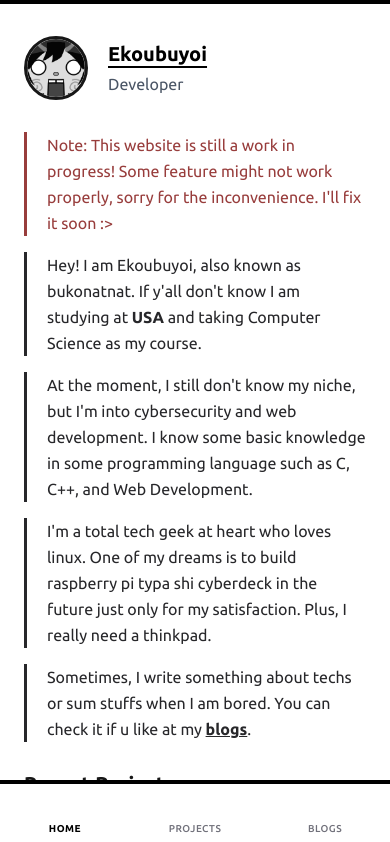
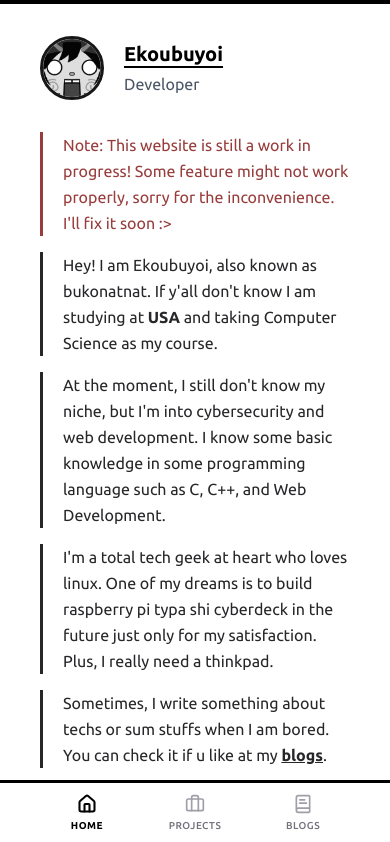
Before and after one commit to ekoubuyoi/ekoubu, a Next.js app: page / in a window 390 px wide. Shown: the top 842 px of the page. Built offline with nearby package versions, Linux system fonts and the light colour scheme.

Commit message:
fixed nav for mobile and line on top in main page.tsx

```diff
--- a/package.json
+++ b/package.json
@@ -16,6 +16,7 @@
     "react-markdown": "^10.1.0"
   },
   "devDependencies": {
+    "@netlify/plugin-nextjs": "^5.15.11",
     "@tailwindcss/postcss": "^4",
     "@types/node": "^20",
     "@types/react": "^19",
--- a/src/app/layout.tsx
+++ b/src/app/layout.tsx
@@ -24,7 +24,7 @@ export default function RootLayout({
       lang="en"
       className={`${ubuntu.variable} h-full antialiased`}
     >
-      <body className="border-t-[4px] border-black min-h-full flex flex-col bg-zinc-50">
+      <body className="sm:border-none border-t-[4px] border-black min-h-full flex flex-col bg-zinc-50">
         <Navbar />
         <main className="">{children}</main>
       </body>
--- a/src/app/page.tsx
+++ b/src/app/page.tsx
@@ -8,7 +8,7 @@ export default function Home() {
   const recentProject = projects.length > 0 ? projects[projects.length - 1] : null;
 
   return (
-    <main className="mx-auto flex w-full max-w-3xl flex-col items-start justify-between bg-white px-6 sm:px-10 md:px-10 pt-6 sm:pt-24 md:pt-20 pb-6 sm:pb-8">
+    <main className="mx-auto flex w-full max-w-3xl flex-col items-start justify-between bg-white px-10 sm:px-10 md:px-10 pt-6 sm:pt-24 md:pt-20 pb-6 sm:pb-8">
 
       {/* pfp and text info */}
       <div className="flex items-center sm:mt-6 mt-2 gap-5">
--- a/src/components/Navbar.tsx
+++ b/src/components/Navbar.tsx
@@ -3,22 +3,23 @@
 import Link from "next/link";
 import Image from "next/image";
 import { usePathname } from "next/navigation";
+import { Home, Briefcase, BookText } from "lucide-react"; // Import the icons
 
 const navItems = [
   {
     name: "Home",
     path: "/",
-    icon: <path strokeLinecap="round" strokeLinejoin="round" strokeWidth="2" d="m4 12 8-8 8 8M6 10.5V19a1 1 0 0 0 1 1h3v-3a1 1 0 0 1 1-1h2a1 1 0 0 1 1 1v3h3a1 1 0 0 0 1-1v-8.5" />
+    icon: Home, // Just pass the component reference
   },
   {
     name: "Projects",
     path: "/projects",
-    icon: <path strokeLinecap="round" strokeLinejoin="round" strokeWidth="2" d="M17 8H5m12 0a1 1 0 0 1 1 1v2.6M17 8l-4-4M5 8a1 1 0 0 0-1 1v10a1 1 0 0 0 1 1h12a1 1 0 0 0 1-1v-2.6M5 8l4-4 4 4m6 4h-4a2 2 0 1 0 0 4h4a1 1 0 0 0 1-1v-2a1 1 0 0 0-1-1Z" />
+    icon: Briefcase,
   },
   {
     name: "Blogs",
     path: "/blogs",
-    icon: <path strokeLinecap="round" strokeWidth="2" d="M6 4v10m0 0a2 2 0 1 0 0 4m0-4a2 2 0 1 1 0 4m0 0v2m6-16v2m0 0a2 2 0 1 0 0 4m0-4a2 2 0 1 1 0 4m0 0v10m6-16v10m0 0a2 2 0 1 0 0 4m0-4a2 2 0 1 1 0 4m0 0v2" />
+    icon: BookText,
   },
 ];
 
@@ -27,7 +28,7 @@ export default function Navbar() {
 
   return (
     <>
-      {/* Top Navbar (Desktop + Mobile Brand) */}
+      {/* Top Navbar (Desktop) */}
       <nav className="hidden md:block sticky top-10 z-50 w-full bg-white px-4 py-4 transition-all
         border-[3px] border-black rounded-xl mx-auto max-w-3xl shadow-[6px_6px_0px_0px_rgba(0,0,0,1)]">
         <div className="flex items-center justify-between">
@@ -41,9 +42,7 @@ export default function Navbar() {
                 className="grayscale object-cover"
               />
             </div>
-            <span className="font-bold">
-              ekoubuyoi
-            </span>
+            <span className="font-bold">ekoubuyoi</span>
           </Link>
 
           <div className="flex items-center gap-6">
@@ -65,32 +64,39 @@ export default function Navbar() {
       </nav>
 
       {/* Mobile Bottom Navigation Bar */}
-      <div className="md:hidden fixed bottom-0 left-0 z-50 w-full h-16 bg-white border-t-[4px] border-black">
-        <div className="grid h-full max-w-lg grid-cols-3 mx-auto font-medium">
-          {navItems.map((item) => (
+      <div className="md:hidden fixed bottom-0 left-0 z-50 w-full h-16 bg-white border-t-[3px] border-black">
+        <div className="flex h-full items-center justify-center gap-12 font-medium">
+          {navItems.map((item) => {
+            const Icon = item.icon;
+            const isActive = pathname === item.path;
+
+            return (
               <Link
                 key={item.path}
                 href={item.path}
-              className="inline-flex flex-col items-center justify-center px-5 hover:bg-zinc-100 group transition-colors"
+                // justify-center on the link keeps icon and text aligned
+                className="flex flex-col items-center justify-center group transition-colors min-w-[60px]"
               >
-              <svg
-                className={`w-6 h-6 mb-1 transition-colors ${pathname === item.path ? "text-black" : "text-zinc-400"
+                <Icon
+                  size={20}
+                  strokeWidth={isActive ? 2.5 : 2}
+                  className={`transition-colors ${isActive ? "text-black" : "text-zinc-400"
                     } group-hover:text-black`}
-                aria-hidden="true"
-                xmlns="http://www.w3.org/2000/svg"
-                width="24"
-                height="24"
-                fill="none"
-                viewBox="0 0 24 24"
+                />
+                <span
+                  className={`text-[10px] mt-1 uppercase tracking-wider transition-colors ${isActive ? "text-black font-bold" : "text-zinc-500"
+                    } group-hover:text-black`}
                 >
-                {item.icon}
-              </svg>
-              <span className={`text-[10px] uppercase tracking-wider transition-colors ${pathname === item.path ? "text-black font-bold" : "text-zinc-500"
-                } group-hover:text-black`}>
                   {item.name}
                 </span>
+
+                {/* Optional: Indicator dot for active state to add extra "balance" */}
+                {isActive && (
+                  <div className="absolute -bottom-1 w-1 h-1 bg-black rounded-full" />
+                )}
               </Link>
-          ))}
+            );
+          })}
         </div>
       </div>
     </>
```
Also changed, not shown: 1 other file (tests, documents, lock files or other folders). Lines whose indentation alone changed are shown as unchanged.
